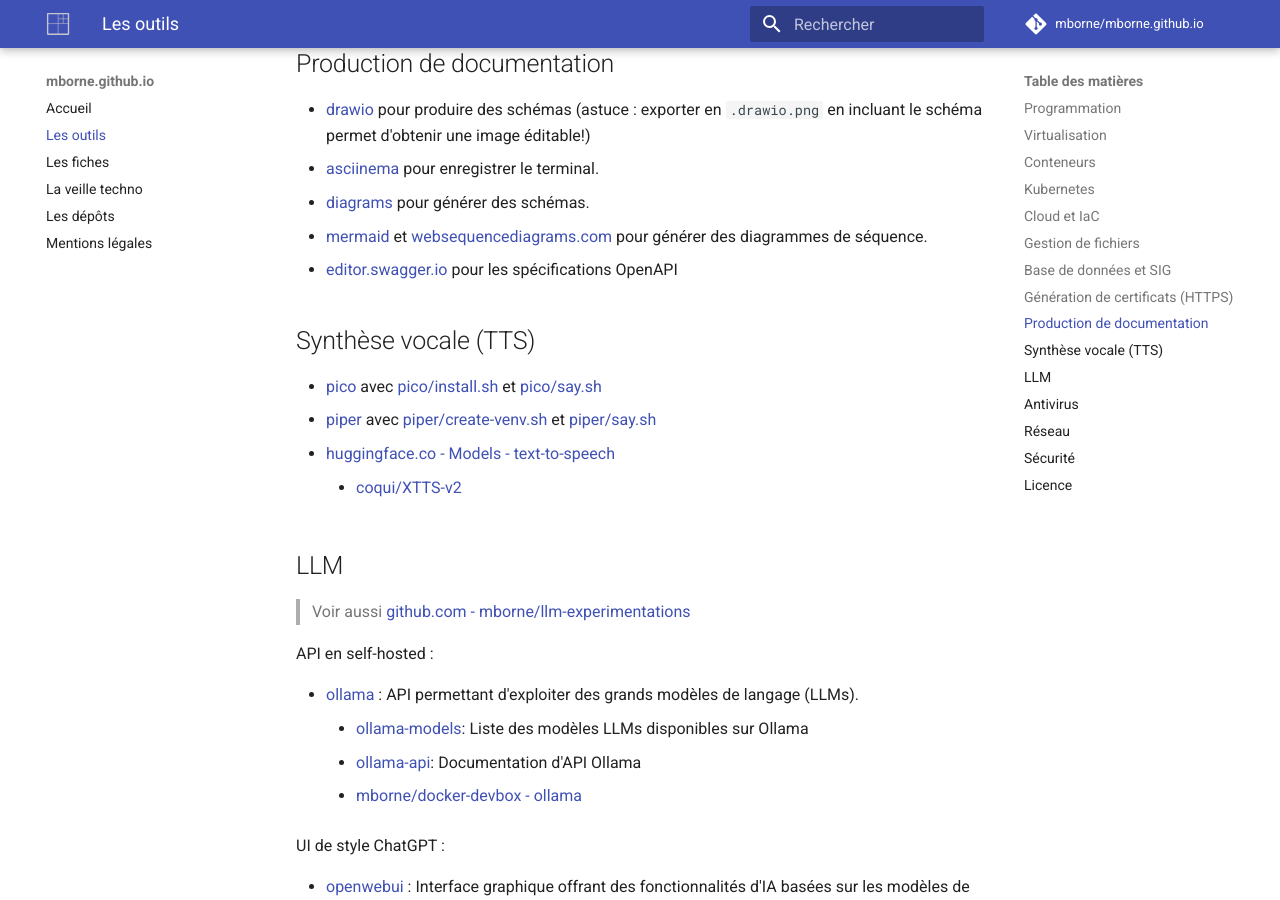
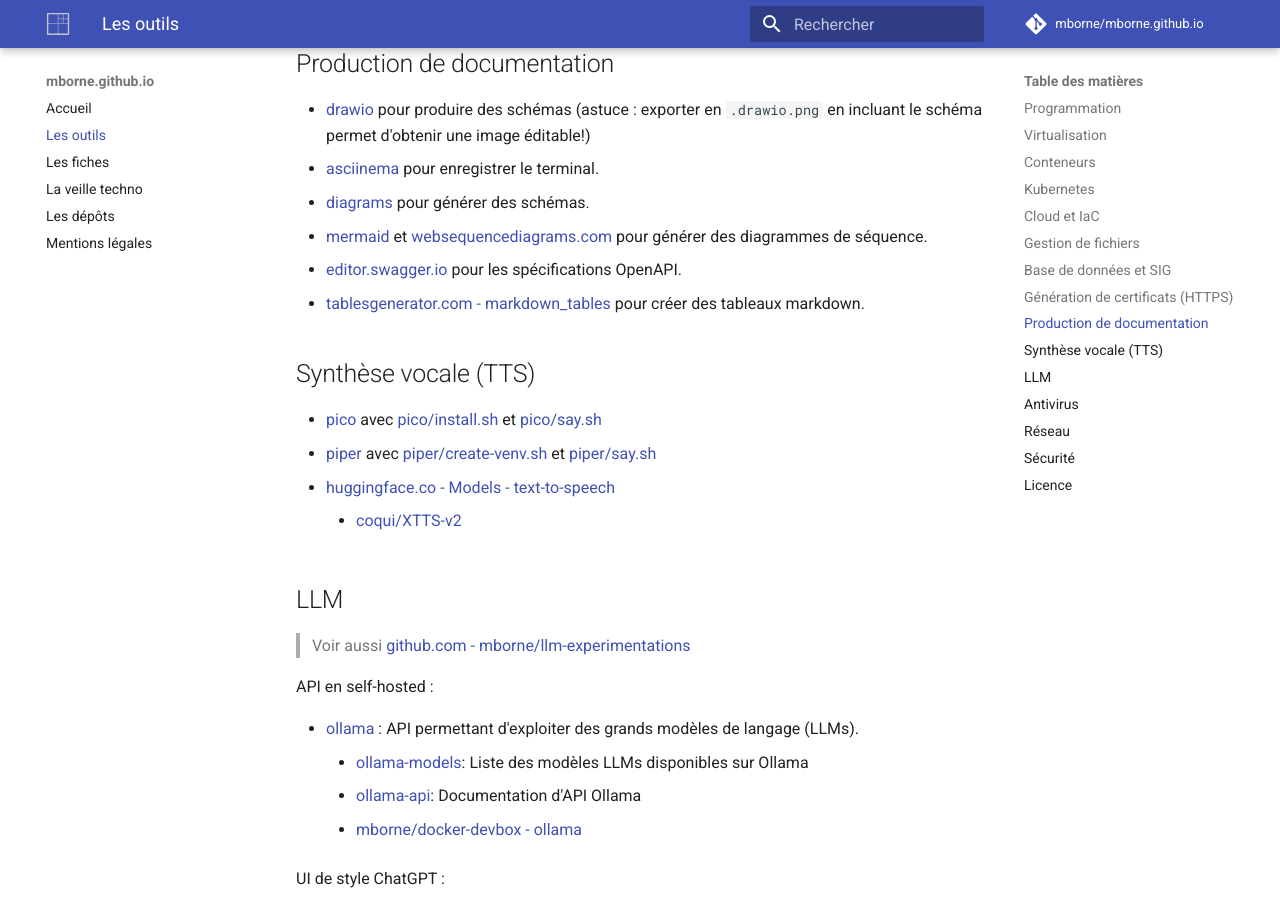
Before and after one commit to mborne/mborne.github.io, an MkDocs documentation site: the page built from docs/outils/index.md, in a window 1280 px wide and 900 px high, scrolled down 2391 px. Built offline with MkDocs 1.6.1 and Material for MkDocs 9.7.7, drawn with Linux system fonts in a browser that asks for light colours; plug-ins that fetch from the network failed and are left out; comment, search, counter and statistics services are not loaded.

Commit message:
docs(outil): ajout tablesgenerator.com

```diff
--- a/docs/outils/index.md
+++ b/docs/outils/index.md
@@ -80,7 +80,8 @@
 - [asciinema](asciinema/README.md) pour enregistrer le terminal.
 - [diagrams](diagrams/README.md) pour générer des schémas.
 - [mermaid](https://mermaid.js.org/syntax/sequenceDiagram.html) et [websequencediagrams.com](https://www.websequencediagrams.com/) pour générer des diagrammes de séquence.
-- [editor.swagger.io](https://editor.swagger.io/) pour les spécifications OpenAPI
+- [editor.swagger.io](https://editor.swagger.io/) pour les spécifications OpenAPI.
+- [tablesgenerator.com - markdown_tables](https://www.tablesgenerator.com/markdown_tables) pour créer des tableaux markdown.
 
 ## Synthèse vocale (TTS)
 
```
